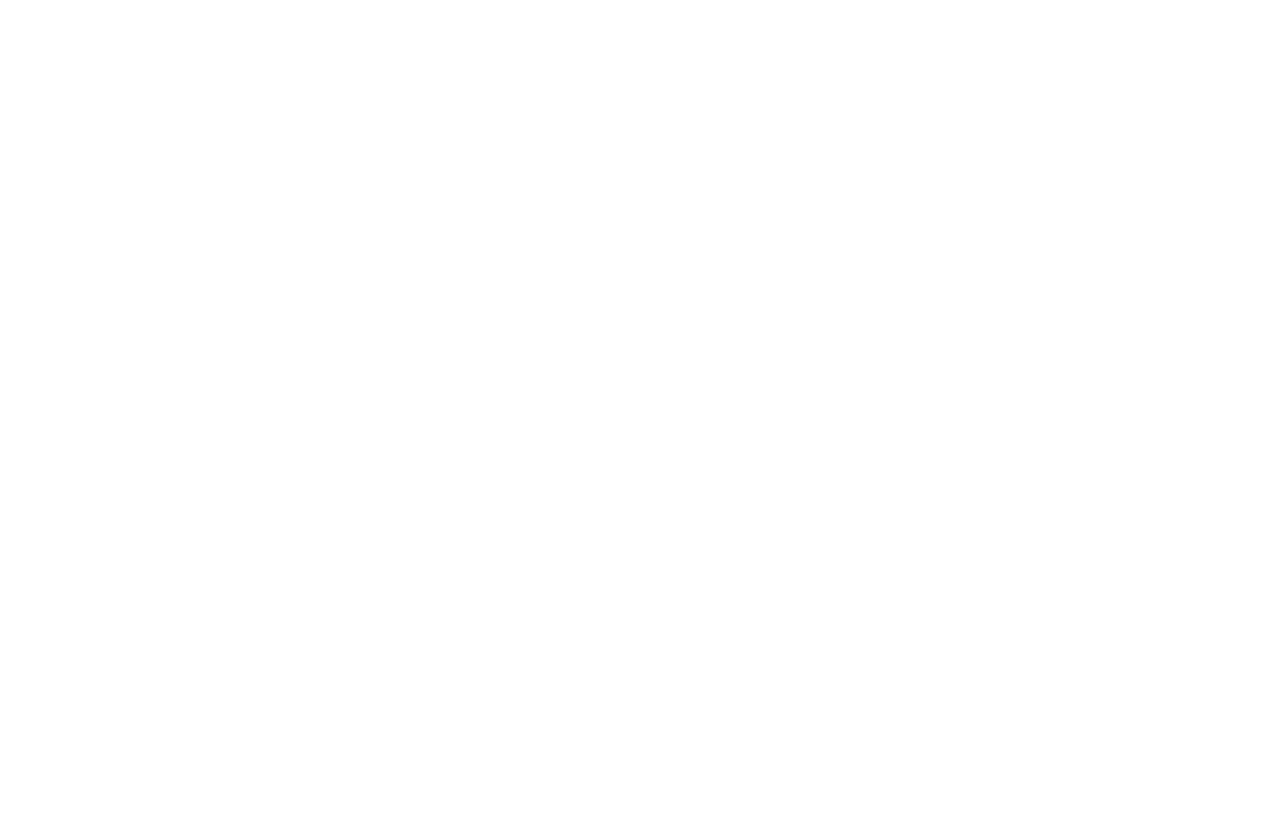
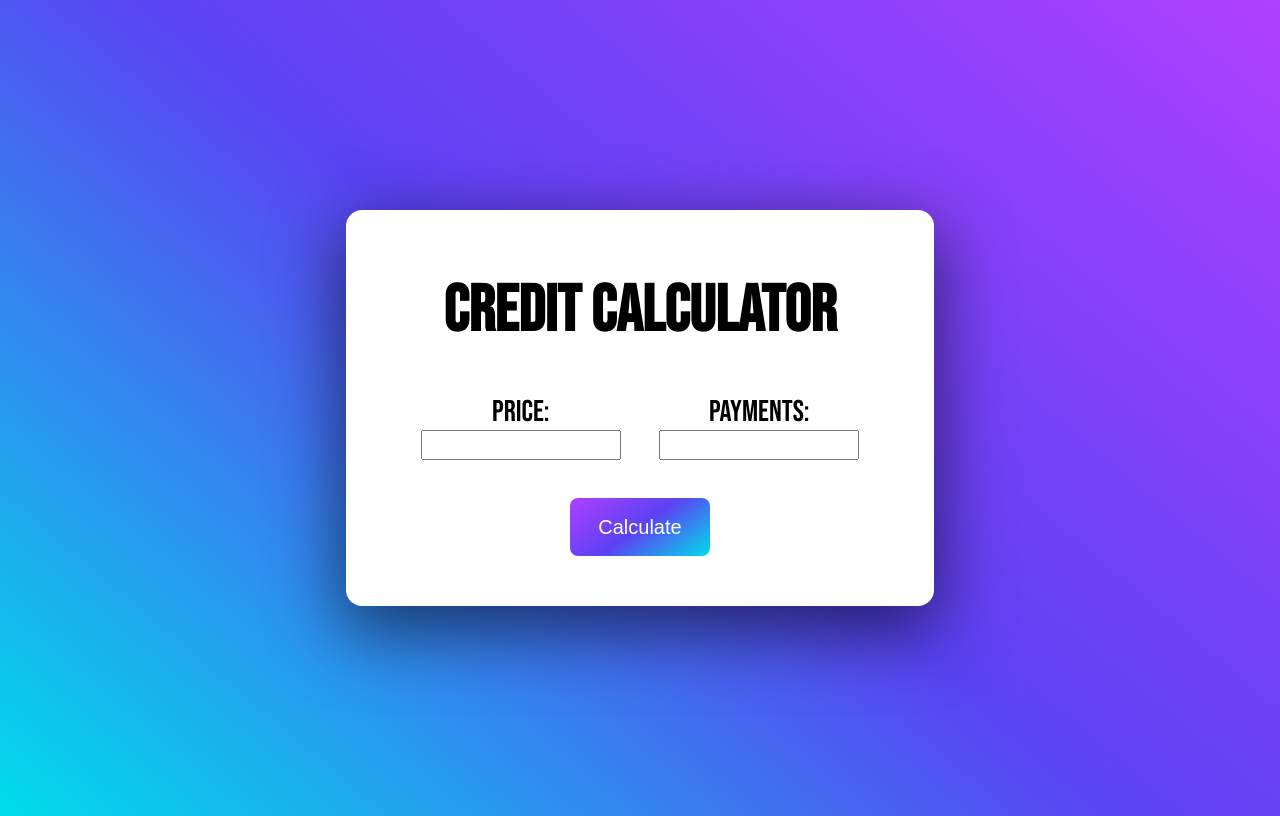
Before and after one commit to LironeFitoussi/credit-calc, a plain HTML site: page index.html in a window 1280 px wide. Drawn offline with Linux system fonts and the light colour scheme.

Commit message:
CSS Done

```diff
--- a/index.html
+++ b/index.html
@@ -1,21 +1,46 @@
+<!DOCTYPE html>
 <html lang="en">
 <head>
     <meta charset="UTF-8">
     <meta name="viewport" content="width=device-width, initial-scale=1.0">
-    <title>Document</title>
+    <title>Credit Calculator</title>
+    <link rel="stylesheet" href="./style.css">
 </head>
 <body>
+    <main>
+        <h1>Credit Calculator</h1>
+        <form>
+            <div>
+                <label for="price">Price:</label>
+                <input type="number" id="price" name="price" step="any"><br><br>
+            </div>
+
+            <div>
+                <label for="payments">Payments:</label>
+                <input type="number" id="payments" name="payments" step="1"><br><br>
+            </div>
+
+        </form>
+
+
+        <button onclick="calculate()">Calculate</button>
+
+        <p id="result"></p>
+    </main>
+
+
     <script>
-        function creditCalc(price, payments) {
+        function calculate() {
+            var price = parseFloat(document.getElementById("price").value);
+            var payments = parseInt(document.getElementById("payments").value);
+
             var extra = price % payments;
             var paymentPerMonth = (price - extra) / payments;
             var firstPayment = paymentPerMonth + extra;
 
-            console.log("First Payment: " + firstPayment);
-            console.log("Every other month: " + paymentPerMonth);
+            var resultParagraph = document.getElementById("result");
+            resultParagraph.textContent = "First Payment: " + firstPayment.toFixed(2) + "\nEvery other month: " + paymentPerMonth.toFixed(2);
         }
-
-        creditCalc(100, 11)
     </script>
 </body>
 </html>
--- /dev/null
+++ b/style.css
@@ -0,0 +1,92 @@
+@import url('https://fonts.googleapis.com/css2?family=Bebas+Neue&display=swap');
+
+* {
+    font-family: 'Bebas Neue', sans-serif;
+}
+
+body {
+    display: flex;
+    height: 100vh;
+    flex-direction: column;
+    justify-content: center;
+    align-items: center;
+    background-image: linear-gradient(220deg,#AF40FF, #5B42F3 50%,#00DDEB);
+}
+main {
+    display: flex;
+    flex-direction: column;
+    justify-content: center;
+    align-items: center;
+    background-color: #FFFFFF;
+    padding: 3%;
+    border-radius: 1rem;
+    width: 40vw;
+    height: 40vh;
+    box-shadow: rgba(0, 0, 0, 0.56) 0px 22px 70px 4px;
+}
+
+h1 {
+    font-size: 65px;
+}
+
+form {
+    display: flex;
+    flex-direction: row;
+    gap: 3vw;
+}
+
+div {
+    display: flex;
+    flex-direction: column;
+}
+
+label {
+    font-size: 30px;
+    text-align: center;
+}
+
+input {
+    width: 15vw;
+    height: 3vh;
+}
+
+button {
+  align-items: center;
+  background-image: linear-gradient(144deg,#AF40FF, #5B42F3 50%,#00DDEB);
+  border: 0;
+  border-radius: 8px;
+  box-sizing: border-box;
+  color: #FFFFFF;
+  display: flex;
+  font-family: Phantomsans, sans-serif;
+  font-size: 20px;
+  justify-content: center;
+  line-height: 1em;
+  max-width: 100%;
+  min-width: 140px;
+  padding: 19px 24px;
+  text-decoration: none;
+  user-select: none;
+  -webkit-user-select: none;
+  touch-action: manipulation;
+  white-space: nowrap;
+  cursor: pointer;
+}
+
+button:hover {
+    box-shadow: rgba(0, 0, 0, 0.1) 0px 20px 25px -5px, rgba(0, 0, 0, 0.04) 0px 10px 10px -5px;
+    position: relative;
+    bottom: 2px;
+}
+
+.button-63:active,
+.button-63:hover {
+  outline: 0;
+}
+
+@media (min-width: 768px) {
+  .button-63 {
+    font-size: 24px;
+    min-width: 196px;
+  }
+}
```
